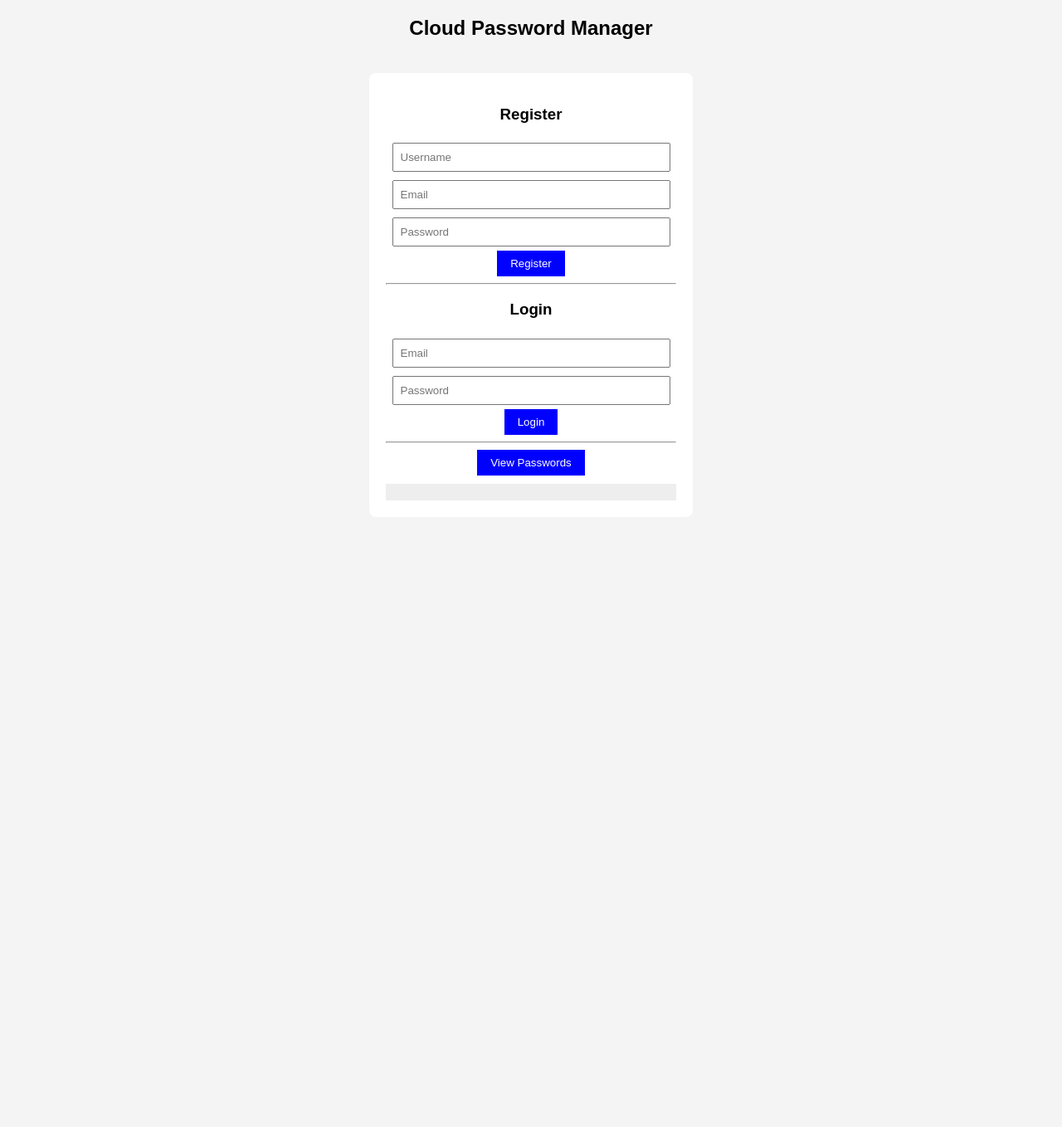
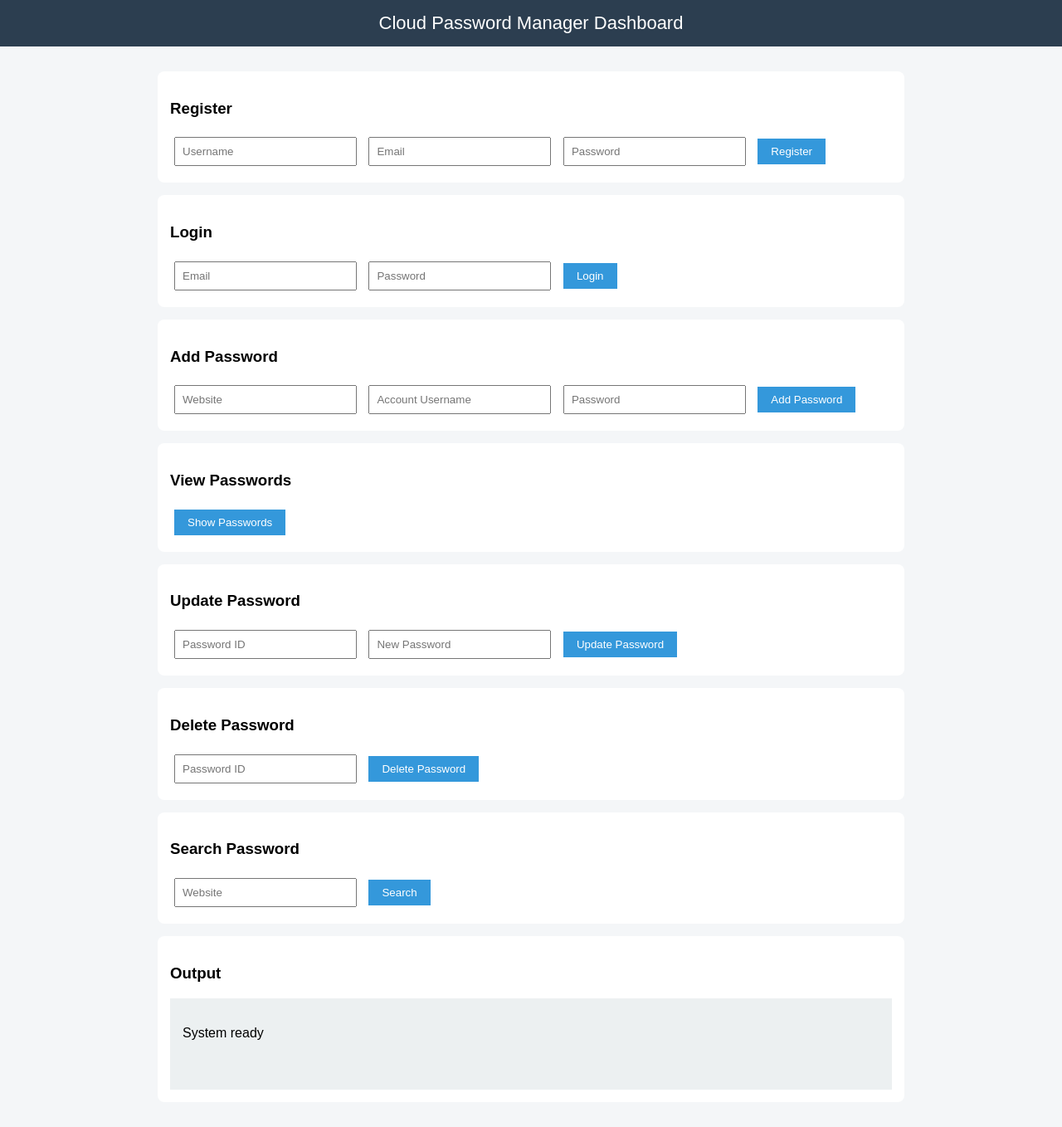
Before and after one commit to Anushka-Kondkar/password-manager-cloud, a Flask app: page / in a window 1280 px wide. Shown: the whole page at 83% size. Before the commit the page ends 573 px from the top, so only its background shows below. Run offline with Flask 3, Linux system fonts and the light colour scheme; parts of the project's set-up code (start-up, migrations or seed data) failed here and were passed over.

Commit message:
Update index.html

```diff
--- a/templates/index.html
+++ b/templates/index.html
@@ -1,74 +1,191 @@
 <!DOCTYPE html>
 <html>
+
 <head>
+
 <title>Password Manager</title>
 
 <style>
+
 body {
     font-family: Arial;
-            text-align: center;
-            background: #f4f4f4;
+    background: #f4f6f8;
+    margin: 0;
 }
 
-        .box {
+.header {
+    background: #2c3e50;
+    color: white;
+    padding: 15px;
+    text-align: center;
+    font-size: 22px;
+}
+
+.container {
+    width: 900px;
+    margin: 30px auto;
+}
+
+.card {
     background: white;
-            padding: 20px;
-            width: 350px;
-            margin: 40px auto;
+    padding: 15px;
+    margin-bottom: 15px;
     border-radius: 8px;
 }
 
 input {
-            width: 90%;
     padding: 8px;
     margin: 5px;
+    width: 200px;
 }
 
 button {
     padding: 8px 16px;
-            background: blue;
+    margin: 5px;
+    background: #3498db;
     color: white;
     border: none;
+    cursor: pointer;
+}
+
+button:hover {
+    background: #2980b9;
 }
 
 #output {
-            margin-top: 10px;
-            background: #eee;
-            padding: 10px;
+    background: #ecf0f1;
+    padding: 15px;
+    min-height: 80px;
+    white-space: pre-wrap;
 }
+
 </style>
+
 </head>
 
 <body>
 
-<h2>Cloud Password Manager</h2>
+<div class="header">
 
-<div class="box">
+Cloud Password Manager Dashboard
+
+</div>
+
+<div class="container">
+
+<!-- REGISTER -->
+
+<div class="card">
 
 <h3>Register</h3>
 
-<input id="username" placeholder="Username">
-<input id="email" placeholder="Email">
-<input id="password" type="password" placeholder="Password">
+<input id="regUsername" placeholder="Username">
+<input id="regEmail" placeholder="Email">
+<input id="regPassword" type="password" placeholder="Password">
 
-<br>
-<button onclick="register()">Register</button>
+<button onclick="register()">
+Register
+</button>
 
-<hr>
+</div>
+
+<!-- LOGIN -->
+
+<div class="card">
 
 <h3>Login</h3>
 
 <input id="loginEmail" placeholder="Email">
 <input id="loginPassword" type="password" placeholder="Password">
 
-<br>
-<button onclick="login()">Login</button>
+<button onclick="login()">
+Login
+</button>
 
-<hr>
+</div>
 
-<button onclick="viewPasswords()">View Passwords</button>
+<!-- ADD PASSWORD -->
 
-<div id="output"></div>
+<div class="card">
+
+<h3>Add Password</h3>
+
+<input id="website" placeholder="Website">
+<input id="accountUsername" placeholder="Account Username">
+<input id="accountPassword" type="password" placeholder="Password">
+
+<button onclick="addPassword()">
+Add Password
+</button>
+
+</div>
+
+<!-- VIEW PASSWORDS -->
+
+<div class="card">
+
+<h3>View Passwords</h3>
+
+<button onclick="viewPasswords()">
+Show Passwords
+</button>
+
+</div>
+
+<!-- UPDATE PASSWORD -->
+
+<div class="card">
+
+<h3>Update Password</h3>
+
+<input id="updateId" placeholder="Password ID">
+<input id="newPassword" type="password" placeholder="New Password">
+
+<button onclick="updatePassword()">
+Update Password
+</button>
+
+</div>
+
+<!-- DELETE PASSWORD -->
+
+<div class="card">
+
+<h3>Delete Password</h3>
+
+<input id="deleteId" placeholder="Password ID">
+
+<button onclick="deletePassword()">
+Delete Password
+</button>
+
+</div>
+
+<!-- SEARCH -->
+
+<div class="card">
+
+<h3>Search Password</h3>
+
+<input id="searchWebsite" placeholder="Website">
+
+<button onclick="searchPassword()">
+Search
+</button>
+
+</div>
+
+<!-- OUTPUT -->
+
+<div class="card">
+
+<h3>Output</h3>
+
+<div id="output">
+System ready
+</div>
+
+</div>
 
 </div>
 
@@ -76,80 +193,202 @@
 
 let userId = null;
 
-const BASE_URL = "";
+function show(message) {
+    document.getElementById("output")
+        .innerText = message;
+}
 
 async function register() {
 
-    const response = await fetch(
-        "/register",
-        {
+    const response =
+    await fetch("/register", {
+
         method: "POST",
+
         headers: {
             "Content-Type": "application/json"
         },
 
         body: JSON.stringify({
+
             username:
-                document.getElementById("username").value,
+            document.getElementById(
+                "regUsername"
+            ).value,
 
             email:
-                document.getElementById("email").value,
+            document.getElementById(
+                "regEmail"
+            ).value,
 
             password:
-                document.getElementById("password").value
+            document.getElementById(
+                "regPassword"
+            ).value
+
         })
-        }
-    );
+    });
 
     const data = await response.json();
 
-    document.getElementById("output")
-        .innerText = data.message;
+    show(data.message);
 }
 
 async function login() {
 
-    const response = await fetch(
-        "/login",
-        {
+    const response =
+    await fetch("/login", {
+
         method: "POST",
+
         headers: {
             "Content-Type": "application/json"
         },
 
         body: JSON.stringify({
+
             email:
-                document.getElementById("loginEmail").value,
+            document.getElementById(
+                "loginEmail"
+            ).value,
 
             password:
-                document.getElementById("loginPassword").value
+            document.getElementById(
+                "loginPassword"
+            ).value
+
         })
-        }
-    );
+    });
 
     const data = await response.json();
 
     userId = data.user_id;
 
-    document.getElementById("output")
-        .innerText = data.message;
+    show(data.message);
+}
+
+async function addPassword() {
+
+    if (!userId) {
+        show("Login first");
+        return;
+    }
+
+    const response =
+    await fetch("/add_password", {
+
+        method: "POST",
+
+        headers: {
+            "Content-Type": "application/json"
+        },
+
+        body: JSON.stringify({
+
+            user_id: userId,
+
+            website:
+            document.getElementById(
+                "website"
+            ).value,
+
+            username:
+            document.getElementById(
+                "accountUsername"
+            ).value,
+
+            password:
+            document.getElementById(
+                "accountPassword"
+            ).value
+
+        })
+    });
+
+    const data = await response.json();
+
+    show(data.message);
 }
 
 async function viewPasswords() {
 
     if (!userId) {
-        alert("Login first");
+        show("Login first");
         return;
     }
 
     const response =
     await fetch("/passwords/" + userId);
 
+    const data =
+    await response.json();
+
+    show(JSON.stringify(data, null, 2));
+}
+
+async function updatePassword() {
+
+    const id =
+    document.getElementById("updateId").value;
+
+    const newPassword =
+    document.getElementById("newPassword").value;
+
+    const response =
+    await fetch("/update_password", {
+
+        method: "PUT",
+
+        headers: {
+            "Content-Type": "application/json"
+        },
+
+        body: JSON.stringify({
+
+            password_id: id,
+            new_password: newPassword
+
+        })
+    });
+
     const data = await response.json();
 
-    document.getElementById("output")
-        .innerText =
-        JSON.stringify(data, null, 2);
+    show(data.message);
+}
+
+async function deletePassword() {
+
+    const id =
+    document.getElementById("deleteId").value;
+
+    const response =
+    await fetch("/delete_password/" + id, {
+
+        method: "DELETE"
+
+    });
+
+    const data = await response.json();
+
+    show(data.message);
+}
+
+async function searchPassword() {
+
+    const website =
+    document.getElementById(
+        "searchWebsite"
+    ).value;
+
+    const response =
+    await fetch(
+        "/search/" + userId + "/" + website
+    );
+
+    const data =
+    await response.json();
+
+    show(JSON.stringify(data, null, 2));
 }
 
 </script>
```
Lines whose indentation alone changed are shown as unchanged.
